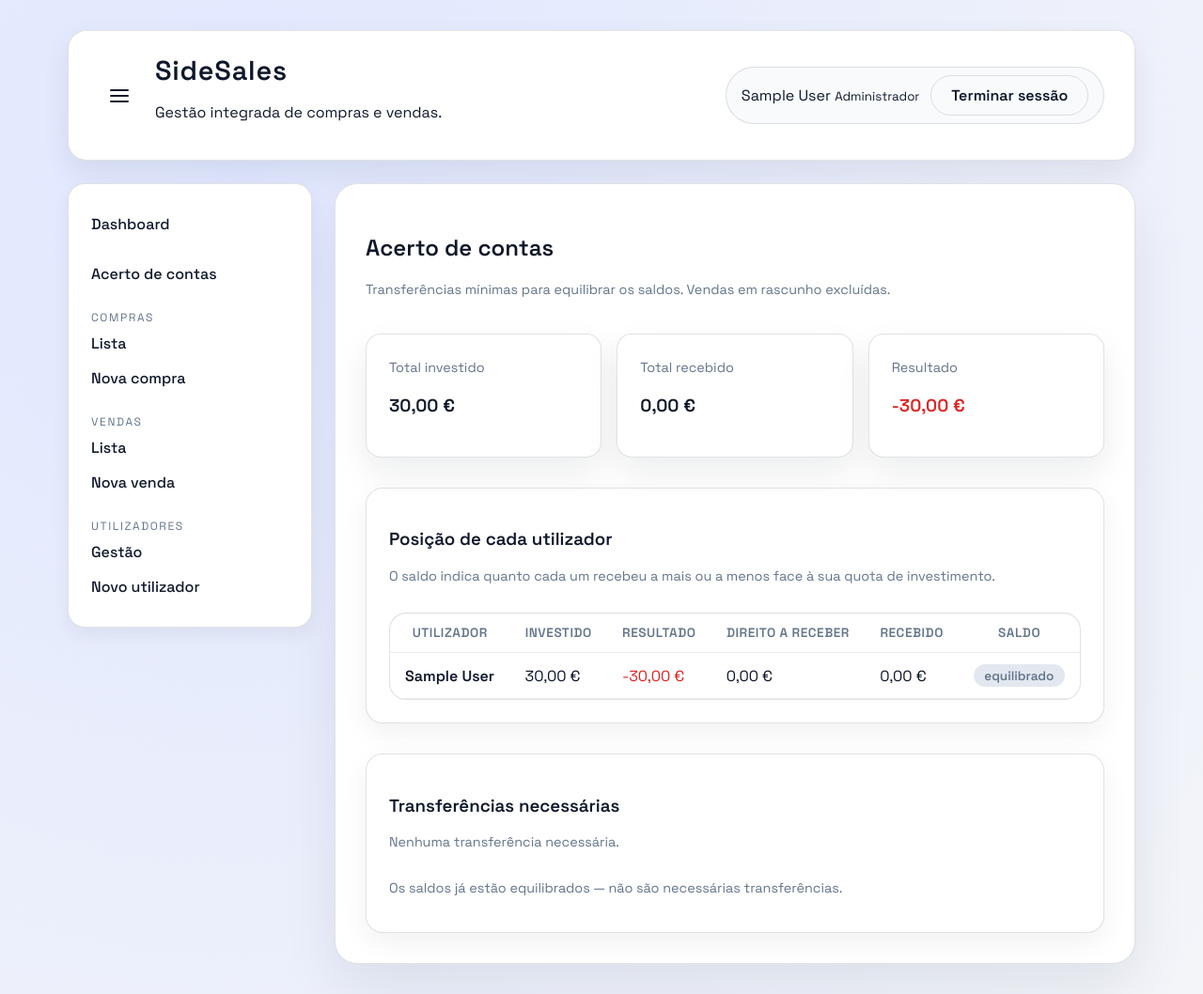
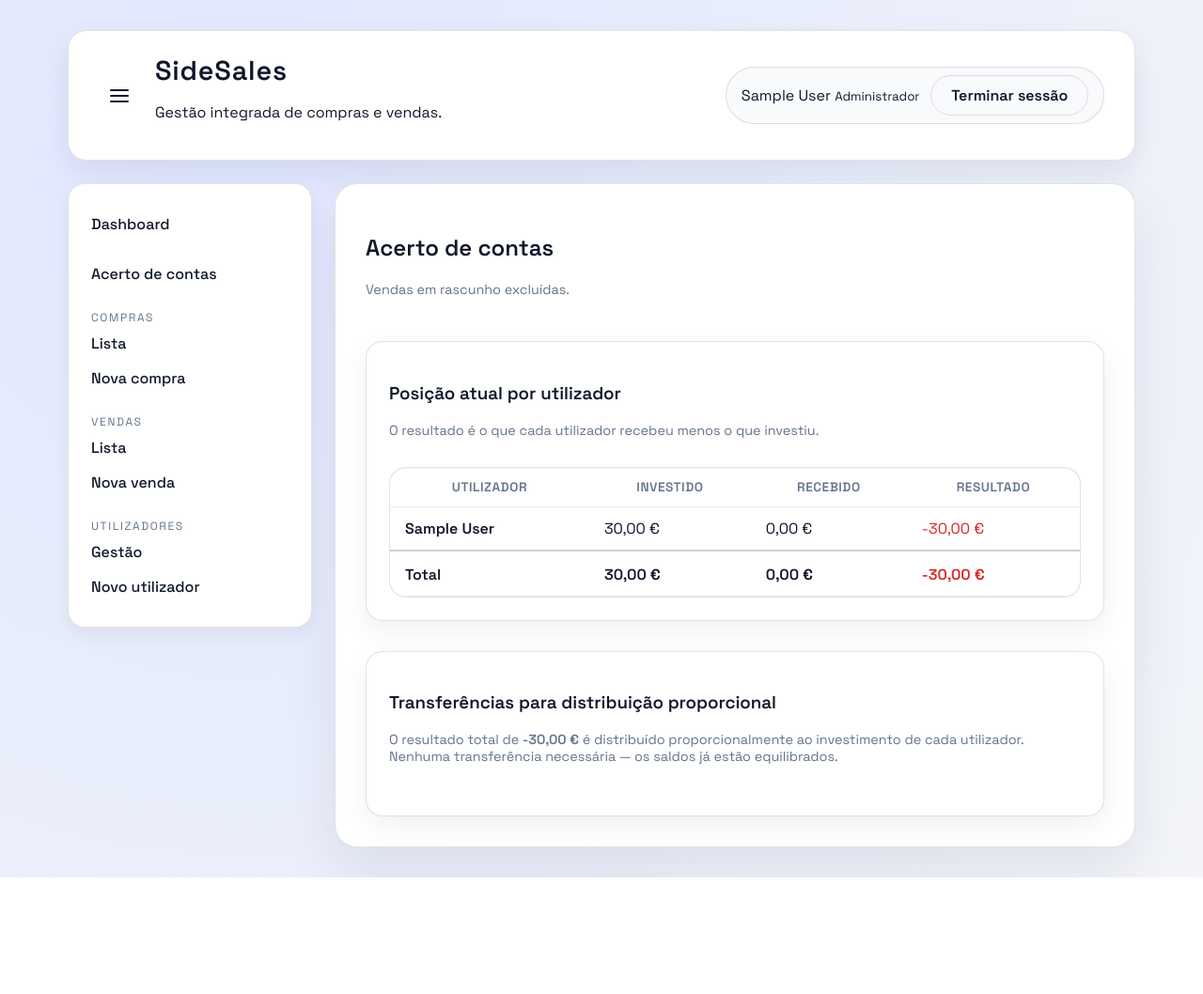
Before and after one commit to diogoammendes/SideSales, a Django app: page /acerto/ in a window 1280 px wide. Shown: the whole page at 94% size. After the commit the page ends 934 px from the top, so only its background shows below. Run offline with Django 5.2, Linux system fonts and the light colour scheme; a user stored in the database is signed in; tables that the repository leaves empty hold one stand-in row (values such as "Sample post"); some libraries are stand-ins or nearby versions.

Commit message:
Acerto de contas: simplifica vista para investido/recebido/resultado + transferências
Remove colunas intermédias confusas (quota justa, saldo, direito a receber).
Mostra agora uma tabela limpa com a posição atual de cada utilizador
(investido, recebido, resultado = recebido − investido) e uma linha de
total. A secção de transferências explica que o resultado total é
distribuído proporcionalmente ao investimento.

https://claude.ai/code/session_01HdRZmtjtPFPEBaabDt418G

```diff
--- a/operations/views.py
+++ b/operations/views.py
@@ -343,9 +343,9 @@ def _compute_settlement(purchases: Iterable[Purchase]) -> dict:
         balances[uid] = {
             'invested': invested,
             'received': received,
+            'result': received - invested,
             'share_pct': share_pct,
             'fair': fair,
-            'profit': fair - invested,
             'balance': balance,
             'balance_abs': abs(balance),
         }
@@ -385,8 +385,10 @@ def _compute_settlement(purchases: Iterable[Purchase]) -> dict:
 
     balance_rows = sorted(
         [info for info in balances.values() if info.get('user')],
-        key=lambda x: x['balance'],
+        key=lambda x: (x['user'].first_name or '', x['user'].username),
     )
+
+    total_result = sum(r['result'] for r in balance_rows)
 
     return {
         'balance_rows': balance_rows,
@@ -394,6 +396,7 @@ def _compute_settlement(purchases: Iterable[Purchase]) -> dict:
         'total_invested': total_invested,
         'total_received': total_received,
         'total_profit': total_received - total_invested,
+        'total_result': total_result,
     }
 
 
--- a/static/css/app.css
+++ b/static/css/app.css
@@ -573,6 +573,11 @@ input, select, textarea {
     border-radius: 999px;
 }
 
+.settlement-total-row td {
+    border-top: 2px solid var(--border-strong);
+    padding-top: 0.85rem;
+}
+
 .settlement-badge {
     display: inline-block;
     padding: 0.2rem 0.7rem;
--- a/templates/operations/settlement.html
+++ b/templates/operations/settlement.html
@@ -5,34 +5,15 @@
 <header class="panel-header">
     <div>
         <h2>Acerto de contas</h2>
-        <p class="muted">Transferências mínimas para equilibrar os saldos. Vendas em rascunho excluídas.</p>
+        <p class="muted">Vendas em rascunho excluídas.</p>
     </div>
 </header>
-
-<div class="cards" style="margin: 1.5rem 0;">
-    <article class="card">
-        <span class="muted">Total investido</span>
-        <h3>{{ total_invested|floatformat:2 }} €</h3>
-    </article>
-    <article class="card">
-        <span class="muted">Total recebido</span>
-        <h3>{{ total_received|floatformat:2 }} €</h3>
-    </article>
-    <article class="card">
-        <span class="muted">Resultado</span>
-        <h3 class="{% if total_profit < 0 %}text-danger{% else %}text-success{% endif %}">
-            {{ total_profit|floatformat:2 }} €
-        </h3>
-    </article>
-</div>
 
 <section class="panel">
     <header class="panel-header">
         <div>
-            <h3>Posição de cada utilizador</h3>
-            <p class="muted">
-                O saldo indica quanto cada um recebeu a mais ou a menos face à sua quota de investimento.
-            </p>
+            <h3>Posição atual por utilizador</h3>
+            <p class="muted">O resultado é o que cada utilizador recebeu menos o que investiu.</p>
         </div>
     </header>
     <div class="table-wrapper">
@@ -41,10 +22,8 @@
             <tr>
                 <th>Utilizador</th>
                 <th>Investido</th>
+                <th>Recebido</th>
                 <th>Resultado</th>
-                <th>Direito a receber</th>
-                <th>Recebido</th>
-                <th>Saldo</th>
             </tr>
         </thead>
         <tbody>
@@ -54,27 +33,29 @@
                         <strong>{{ row.user.get_full_name|default:row.user.username }}</strong>
                     </td>
                     <td data-label="Investido">{{ row.invested|floatformat:2 }} €</td>
-                    <td data-label="Resultado" class="{% if row.profit < 0 %}text-danger{% else %}text-success{% endif %}">
-                        {{ row.profit|floatformat:2 }} €
-                    </td>
-                    <td data-label="Direito a receber">{{ row.fair|floatformat:2 }} €</td>
                     <td data-label="Recebido">{{ row.received|floatformat:2 }} €</td>
-                    <td data-label="Saldo">
-                        {% if row.balance > 0 %}
-                            <span class="settlement-badge owes">deve {{ row.balance|floatformat:2 }} €</span>
-                        {% elif row.balance < 0 %}
-                            <span class="settlement-badge owed">a receber {{ row.balance_abs|floatformat:2 }} €</span>
-                        {% else %}
-                            <span class="settlement-badge even">equilibrado</span>
-                        {% endif %}
+                    <td data-label="Resultado" class="{% if row.result < 0 %}text-danger{% else %}text-success{% endif %}">
+                        {{ row.result|floatformat:2 }} €
                     </td>
                 </tr>
             {% empty %}
                 <tr>
-                    <td colspan="6" class="muted">Sem movimentos registados.</td>
+                    <td colspan="4" class="muted">Sem movimentos registados.</td>
                 </tr>
             {% endfor %}
         </tbody>
+        {% if balance_rows %}
+        <tfoot>
+            <tr class="settlement-total-row">
+                <td><strong>Total</strong></td>
+                <td><strong>{{ total_invested|floatformat:2 }} €</strong></td>
+                <td><strong>{{ total_received|floatformat:2 }} €</strong></td>
+                <td class="{% if total_result < 0 %}text-danger{% else %}text-success{% endif %}">
+                    <strong>{{ total_result|floatformat:2 }} €</strong>
+                </td>
+            </tr>
+        </tfoot>
+        {% endif %}
     </table>
     </div>
 </section>
@@ -82,12 +63,14 @@
 <section class="panel">
     <header class="panel-header">
         <div>
-            <h3>Transferências necessárias</h3>
+            <h3>Transferências para distribuição proporcional</h3>
             <p class="muted">
+                O resultado total de <strong>{{ total_result|floatformat:2 }} €</strong>
+                é distribuído proporcionalmente ao investimento de cada utilizador.
                 {% if transfers %}
-                    {{ transfers|length }} transferência{{ transfers|length|pluralize:"s" }} para equilibrar todos os saldos.
+                    São necessárias {{ transfers|length }} transferência{{ transfers|length|pluralize:"s" }}:
                 {% else %}
-                    Nenhuma transferência necessária.
+                    Nenhuma transferência necessária — os saldos já estão equilibrados.
                 {% endif %}
             </p>
         </div>
@@ -111,8 +94,6 @@
                 </div>
             {% endfor %}
         </div>
-    {% else %}
-        <p class="muted">Os saldos já estão equilibrados — não são necessárias transferências.</p>
     {% endif %}
 </section>
 
```
